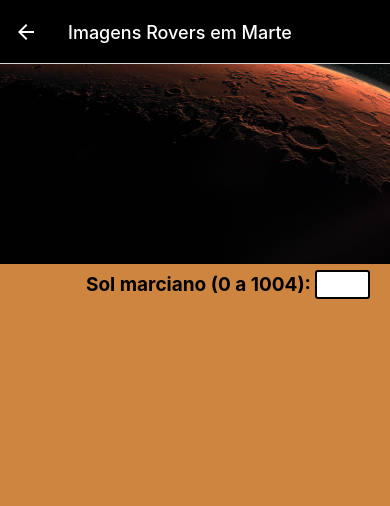
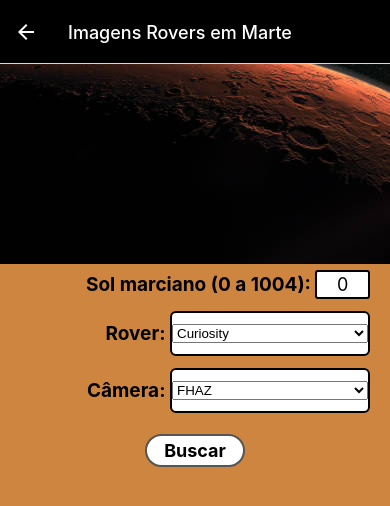
Before and after one commit to felipesllopes/App-AstroGuia, a React Native app: screen /PhotosMars in a window 390 px wide. Shown: the top 506 px of the page. Built offline with nearby package versions, Linux system fonts and the light colour scheme.

Commit message:
adicionando botao interativo

```diff
--- a/src/pages/photoSpace/index.js
+++ b/src/pages/photoSpace/index.js
@@ -98,6 +98,7 @@ const styles = StyleSheet.create({
         borderWidth: 1,
         borderColor: '#888',
         marginVertical: 4,
+        alignSelf: 'center',
     },
     imageTitle: {
         color: '#FFF',
--- a/src/pages/photosMars/index.js
+++ b/src/pages/photosMars/index.js
@@ -1,6 +1,6 @@
 import { Picker } from "@react-native-picker/picker";
 import { useState } from "react";
-import { FlatList, ImageBackground, Keyboard, ScrollView, StyleSheet, Text, TextInput, TouchableOpacity, View } from "react-native";
+import { ActivityIndicator, FlatList, ImageBackground, Keyboard, ScrollView, StyleSheet, Text, TextInput, TouchableOpacity, View } from "react-native";
 import api from "../../services/api";
 import { key } from "../../services/key";
 import ListPhotosMars from "./listPhotosMars";
@@ -9,13 +9,14 @@ import roverV from "./rover";
 export default function PhotosMars() {
 
     const [roverPhotos, setRoverPhotos] = useState([]);
-    const [sol, setSol] = useState();
+    const [sol, setSol] = useState('0');
     const [rover, setRover] = useState(0);
     const [camera, setCamera] = useState(0);
     const [result, setResult] = useState("");
+    const [loading, setLoading] = useState(false);
 
     async function search() {
-
+        setLoading(true)
         await api.get(`/mars-photos/api/v1/rovers/${roverV[rover].rover}/photos?sol=${sol}&camera=${roverV[rover].camera[camera]}&api_key=${key}`)
             .then(async (current) => {
                 setRoverPhotos(await current.data);
@@ -26,8 +27,9 @@ export default function PhotosMars() {
             })
             .catch((err) => {
                 alert('Ocorreu um erro inesperado.')
+                setLoading(false);
             })
-
+        setLoading(false);
         Keyboard.dismiss();
     }
 
@@ -80,7 +82,10 @@ export default function PhotosMars() {
                     </View>
 
                     <TouchableOpacity onPress={search} style={styles.searchButton}>
-                        <Text style={styles.searchText}>Buscar</Text>
+                        {loading ? <ActivityIndicator size={27} color={'#000'} />
+                            :
+                            <Text style={styles.searchText}>Buscar</Text>
+                        }
                     </TouchableOpacity>
 
                     {roverPhotos.photos &&
```
